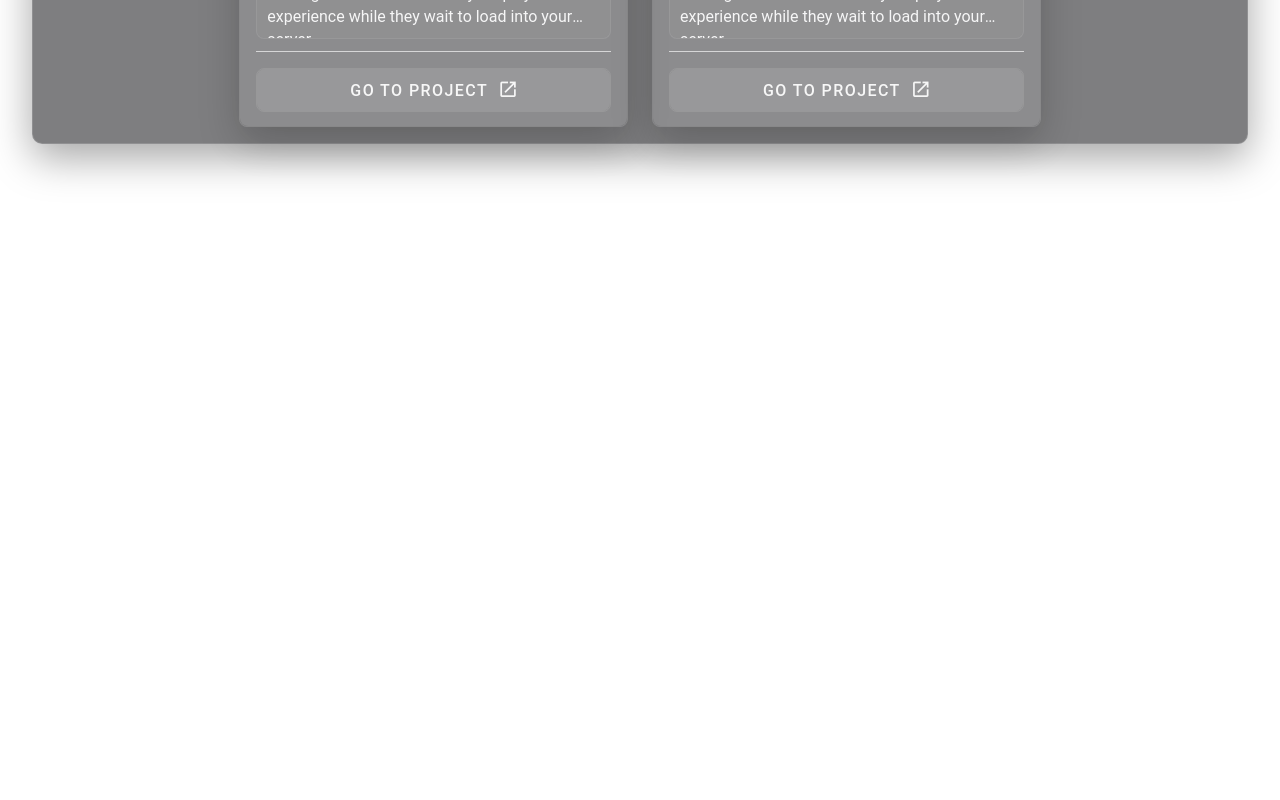
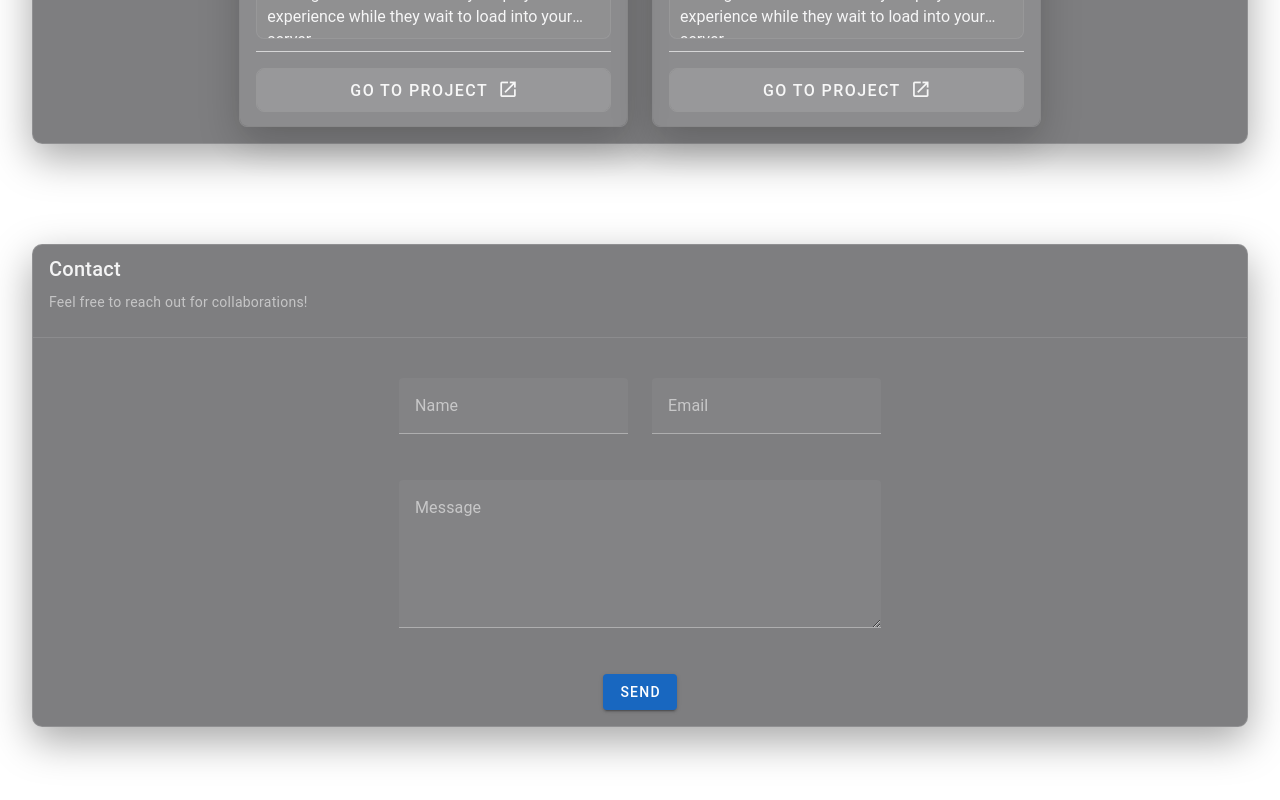
Before and after one commit to Sedres/dev-portfolio, a Vue app: page / in a window 1280 px wide. Shown: the part 2173-2973 px from the top of the page. Before the commit the page ends 2417 px from the top, so only its background shows below. Built offline with nearby package versions, Linux system fonts and the light colour scheme.

Commit message:
docs: Created contact base section

```diff
--- a/src/App.vue
+++ b/src/App.vue
@@ -2,7 +2,8 @@
 import Navbar from '@/components/navbar/NavBar.vue'
 
 import HeroSection from '@/sections/hero/HeroSection.vue';
-import ProjectsSection from './sections/porjects/ProjectsSection.vue';
+import ProjectsSection from '@/sections/porjects/ProjectsSection.vue';
+import ContactSection from '@/sections/contact/ContactSection.vue';
 </script>
 
 <template>
@@ -11,6 +12,7 @@ import ProjectsSection from './sections/porjects/ProjectsSection.vue';
     <Navbar />
     <HeroSection />
   <ProjectsSection />
+  <ContactSection />
   <section id="contact"></section>
   </div>
 </template>
--- /dev/null
+++ b/src/sections/contact/ContactForm.vue
@@ -0,0 +1,18 @@
+<template>
+  <form action="sendEmail">
+    <v-row>
+      <v-col cols="12" sm="6" md="6">
+        <v-text-field v-model="name" :rules="nameRules" label="Name" required></v-text-field>
+      </v-col>
+      <v-col cols="12" sm="6" md="6">
+        <v-text-field v-model="email" :rules="emailRules" label="Email" required></v-text-field>
+      </v-col>
+      <v-col cols="12">
+        <v-textarea v-model="message" :rules="messageRules" label="Message" required></v-textarea>
+      </v-col>
+      <v-col cols="12" class="text-center">
+        <v-btn color="primary" @click="submitForm">Send</v-btn>
+      </v-col>
+    </v-row>
+  </form>
+</template>
--- /dev/null
+++ b/src/sections/contact/ContactSection.vue
@@ -0,0 +1,27 @@
+<template>
+  <section id="contact" class="contact sectionsBackground">
+    <!-- Header -->
+    <v-card variant="text" class="mb-6">
+      <v-card-title class="contact-title">Contact</v-card-title>
+      <v-card-subtitle class="contact-description">
+        Feel free to reach out for collaborations!
+      </v-card-subtitle>
+    </v-card>
+
+    <v-divider class="mb-6" />
+
+    <v-container class="contact-container">
+      <v-row class="contact-grid" justify="center" align="stretch" dense>
+        <v-col cols="12" sm="8" md="6" lg="5" xl="4">
+          <ContactForm />
+        </v-col>
+      </v-row>
+    </v-container>
+  </section>
+</template>
+
+<script setup>
+import ContactForm from './ContactForm.vue'
+</script>
+
+<style scoped></style>
--- a/src/sections/porjects/ProjectsSection.vue
+++ b/src/sections/porjects/ProjectsSection.vue
@@ -3,7 +3,8 @@
     <!-- Header -->
     <v-card variant="text" class="mb-6">
       <v-card-title class="projects-title">{{ title }}</v-card-title>
-      <v-card-subtitle class="projects-description">
+      <v-card-subtitle class="projects-description"
+        >a
         {{ description }}
       </v-card-subtitle>
     </v-card>
```
